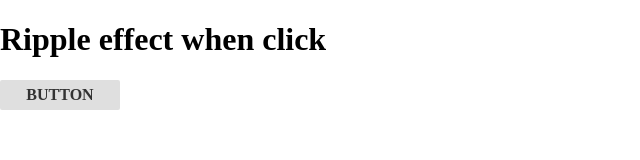
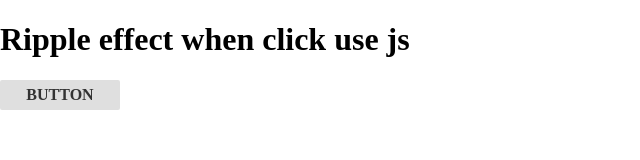
Before and after one commit to yceewang/css3effect, a plain HTML site: page animation/ripple-button/rippleclick/index.html in a window 1280 px wide. Shown: the whole page, without its empty margins (0-640 px from the left). Drawn offline with Linux system fonts and the light colour scheme.

Commit message:
ripple button hover use css3 & ripple button click use js

```diff
--- a/animation/ripple-button/rippleclick/index.html
+++ b/animation/ripple-button/rippleclick/index.html
@@ -7,7 +7,7 @@
   </head>
   <body>
     <div id="wrap">
-	<h1>Ripple effect when click</h1>
+	<h1>Ripple effect when click use js</h1>
 	<div id="main">
 		<a href="#" class="rippleBtn">BUTTON</a>
 	</div>
```
